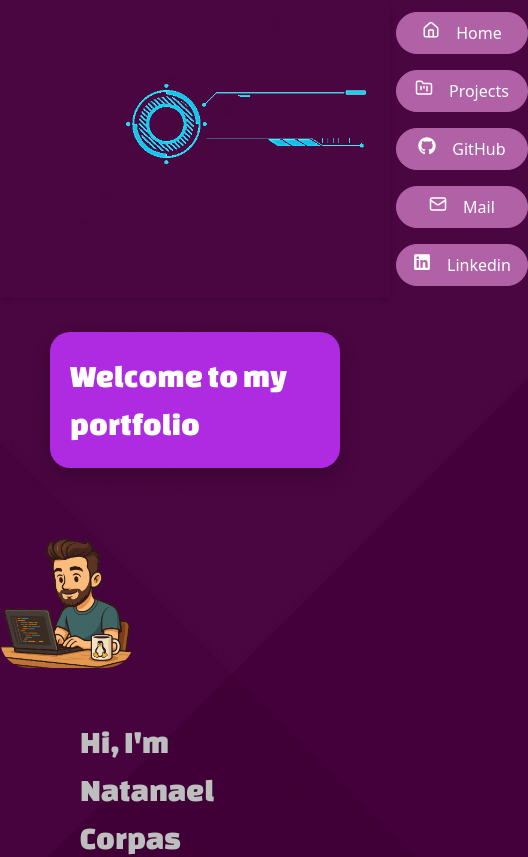
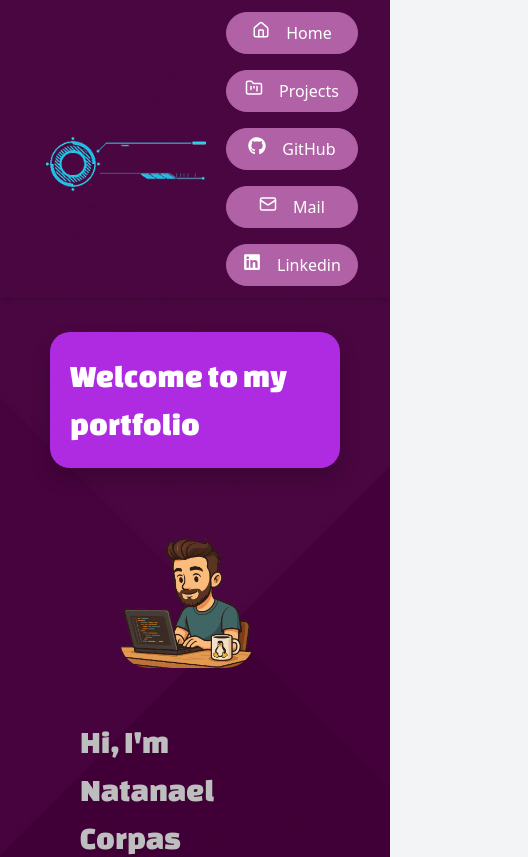
Before and after one commit to ncorpas88/myPortfolio, a React (Vite) app: page / in a window 390 px wide. Shown: the top 857 px of the page, 528 px wide, since content can reach past the window. Built offline with nearby package versions, Linux system fonts and the light colour scheme; a web font is replaced by a local one.

Commit message:
responseve

```diff
--- a/src/styles/home.css
+++ b/src/styles/home.css
@@ -74,11 +74,11 @@
   margin: 50px;
   margin-left: 80px;
   margin-right: 200px;
-  margin-bottom: 20rem;
+  margin-bottom: 8rem;
 }
 
 .tech-card {
-  margin-top: 40px;
+  margin-top: 20px;
   background-color: rgba(255, 255, 255, 0.1);
   border-radius: 16px;
   padding: 20px;
@@ -130,3 +130,10 @@
         margin-right: 5rem;
     }
 }
+
+@media (max-width:700px) {
+
+  .img {
+    margin-right: -120px;
+  }
+}
--- a/src/styles/navbar.css
+++ b/src/styles/navbar.css
@@ -8,13 +8,10 @@
    flex justify-between items-center shadow-md;
 }
 
-
 .navbar-links {
   @apply flex flex-col md:flex-row gap-5;
   margin-right: 80px;
 }
-
-
 
 .nav-button {
   @apply flex justify-center gap-4 border
@@ -22,14 +19,20 @@
    bg-ubuntu-light hover:bg-ubuntu-dark transition;
 }
 
-
 .logo {
- margin-left: 80px;
- margin-top: -50px;
+  width: 300px;
+  margin-left: 100px;
+  margin-top: -30px;
 }
 
-@media (max-width:1100px) {
-   .navbar-links{
-    @apply flex-col gap-4
-   }
+@media (max-width: 1100px) {
+  .navbar-links {
+    @apply flex-col gap-4;
+  }
+
+  .logo {
+    width: 200px;
+    margin-left: 10px;
+    margin-top: 30px;
+  }
 }
```
Also changed, not shown: 9 other files (tests, documents, lock files or other folders).
